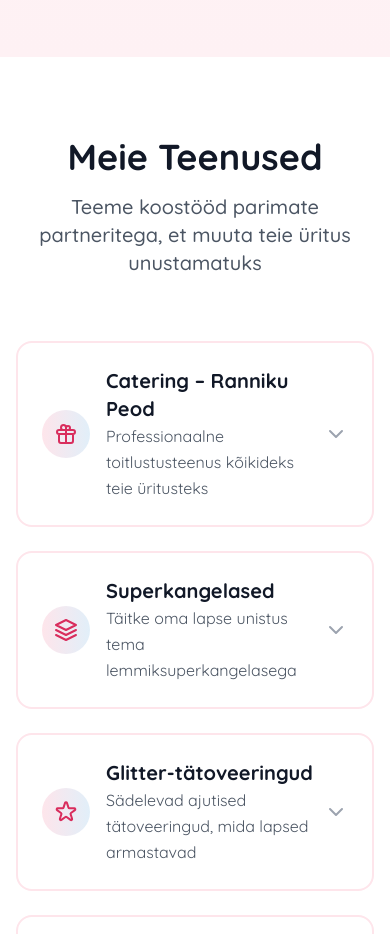
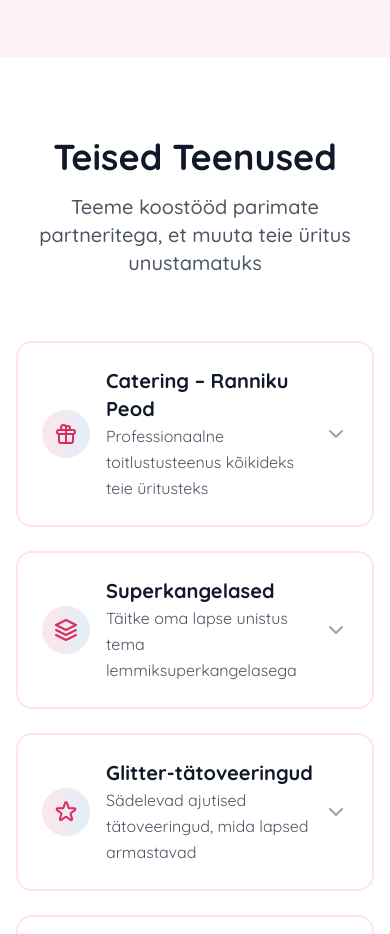
Before and after one commit to Sofiangk/joyspot-landing-page, a Vue app: page / in a window 390 px wide. Shown: the part 5780-6714 px from the top of the page. Built offline with nearby package versions, Linux system fonts and the light colour scheme.

Commit message:
Refactor booking button styles in TheHeader and update localization for services; enhance additional services section in BookingView with improved layout and new cleaning service details.

```diff
--- a/src/components/layout/TheHeader.vue
+++ b/src/components/layout/TheHeader.vue
@@ -123,7 +123,7 @@ watch(isMenuOpen, (newValue) => {
         <!-- Book Now Button -->
         <router-link
           to="/booking"
-          class="btn-primary text-sm py-2"
+          class="inline-block px-4 py-2 bg-primary-500 text-white rounded-md hover:bg-primary-600 transition-colors duration-200"
           @click="closeMenu"
         >
           {{ t('nav.booking') }}
@@ -187,13 +187,13 @@ watch(isMenuOpen, (newValue) => {
         </template>
 
         <!-- Book Now Button in Mobile Menu -->
-        <a
-          href="#booking"
-          class="btn-primary w-full text-center mt-4"
+        <router-link
+          to="/booking"
+          class="w-full px-4 py-3 bg-primary-500 text-white text-center rounded-md hover:bg-primary-600 transition-colors duration-200"
           @click="closeMenu"
         >
           {{ t('nav.booking') }}
-        </a>
+        </router-link>
 
         <!-- Language Toggle in Mobile Menu -->
         <button
--- a/src/i18n/en.json
+++ b/src/i18n/en.json
@@ -7,7 +7,7 @@
     "home": "Home",
     "about": "About",
     "gallery": "Gallery",
-    "services": "Services",
+    "services": "Other Services",
     "pricing": "Pricing",
     "contact": "Contact",
     "booking": "Book Now",
@@ -98,17 +98,17 @@
     "subtitle": "Take a peek at the fun that awaits"
   },
   "services": {
-    "title": "Our Services",
+    "title": "Other Services",
     "subtitle": "We work with the best partners to make your event unforgettable",
     "additionalInfo": "Additional Information",
     "contact": "Contact",
     "items": {
       "catering": {
-        "title": "Catering – Costal Parties",
+        "title": "Catering – Ranniku Peod",
         "description": "Professional catering services for all your party needs",
-        "info": "Costal Parties offers a variety of delicious meal options for your party. You can choose your favorite dishes, which will be delivered in disposable containers—making cleanup easy and letting you enjoy the event stress-free. If you prefer, you can also pick up the meals yourself.",
+        "info": "Ranniku Peod offers a variety of delicious meal options for your party. You can choose your favorite dishes, which will be delivered in disposable containers—making cleanup easy and letting you enjoy the event stress-free. If you prefer, you can also pick up the meals yourself.",
         "phone": "+372 52 322 74",
-        "email": "pidu@rannikupeod.ee",
+        "email": "pidu\\@rannikupeod.ee",
         "website": "https://rannikupeod.ee",
         "imageAlt": "Elegant party platters with colorful food arrangements"
       },
@@ -245,7 +245,7 @@
     "whatsIncluded": "What's Included in Every Package",
     "amazingPlayground": "Amazing Playground",
     "playgroundDesc": "Trampoline, climbing wall, ball pit, and sensory toys for endless fun",
-    "creativeCraftingRoom": "Creative Crafting Room",
+    "creativeCraftingRoom": "Creative Crafting Corner",
     "craftingDesc": "Hands-on activities like planting seeds and decorating cupcakes",
     "enhanceParty": "Enhance your party with these additional services",
     "vrRoomAddonDesc": "Add virtual reality experiences to your party",
--- a/src/i18n/et.json
+++ b/src/i18n/et.json
@@ -98,7 +98,7 @@
     "subtitle": "Heida pilk ootavale lõbule"
   },
   "services": {
-    "title": "Meie Teenused",
+    "title": "Teised Teenused",
     "subtitle": "Teeme koostööd parimate partneritega, et muuta teie üritus unustamatuks",
     "additionalInfo": "Lisainfo",
     "contact": "Kontakt",
--- a/src/views/BookingView.vue
+++ b/src/views/BookingView.vue
@@ -386,35 +386,37 @@
 
               <!-- Additional Services -->
               <div class="pt-8">
-                <h3 class="text-xl font-semibold text-primary-500 pb-8">
+                <h3 class="text-xl font-semibold text-primary-500 pb-4">
                   {{ t('booking.additionalServices.title') }}
                 </h3>
-                <div class="grid md:grid-cols-2 gap-4">
-                  <template
-                    v-for="service in additionalServices"
-                    :key="service.id"
+                <div class="space-y-4">
+                  <div
+                    class="p-4 border border-gray-300 rounded-lg text-gray-700"
                   >
-                    <div
-                      class="flex items-center space-x-2 p-3 border border-gray-300 rounded-lg text-gray-700"
-                    >
+                    <div class="flex items-center space-x-2">
                       <input
                         type="checkbox"
-                        :id="service.id"
-                        :checked="bookingData.services.includes(service.id)"
-                        @change="handleServiceToggle(service.id)"
+                        id="cleaning"
+                        :checked="bookingData.services.includes('cleaning')"
+                        @change="handleServiceToggle('cleaning')"
                         class="w-4 h-4 text-primary-600 border-gray-300 rounded focus:ring-primary-500"
                       />
-                      <label
-                        :for="service.id"
-                        class="flex-1 cursor-pointer pl-4"
-                      >
-                        <div class="font-medium">{{ service.name }}</div>
+                      <label for="cleaning" class="flex-1 cursor-pointer">
+                        <div class="font-medium">
+                          {{ additionalServices[0].name }}
+                        </div>
                         <div class="text-primary-600 font-semibold">
-                          €{{ service.price }}
+                          €{{ additionalServices[0].price }}
                         </div>
                       </label>
                     </div>
-                  </template>
+                    <div class="mt-2 pl-6 text-sm text-gray-600">
+                      {{ additionalServices[0].description }}
+                      <div class="mt-1 text-gray-500 italic text-xs">
+                        {{ additionalServices[0].note }}
+                      </div>
+                    </div>
+                  </div>
                 </div>
               </div>
 
@@ -910,39 +912,11 @@ const timeSlots = [
 // Additional services data with proper translation handling
 const additionalServices = computed(() => [
   {
-    id: 'catering',
-    name: t('booking.additionalServices.catering'),
-    price: 50,
-  },
-  {
-    id: 'facePainting',
-    name: t('booking.additionalServices.facePainting'),
-    price: 30,
-  },
-  {
-    id: 'glitterTattoos',
-    name: t('booking.additionalServices.glitterTattoos'),
-    price: 25,
-  },
-  {
-    id: 'balloonMaster',
-    name: t('booking.additionalServices.balloonMaster'),
-    price: 40,
-  },
-  {
-    id: 'livePerformance',
-    name: t('booking.additionalServices.livePerformance'),
-    price: 80,
-  },
-  {
-    id: 'superheroes',
-    name: t('booking.additionalServices.superheroes'),
-    price: 100,
-  },
-  {
     id: 'cleaning',
     name: t('booking.additionalServices.cleaning'),
-    price: 20,
+    price: 50,
+    description: t('pricing.cleaningService.description'),
+    note: t('pricing.cleaningService.note'),
   },
 ]);
 
```
